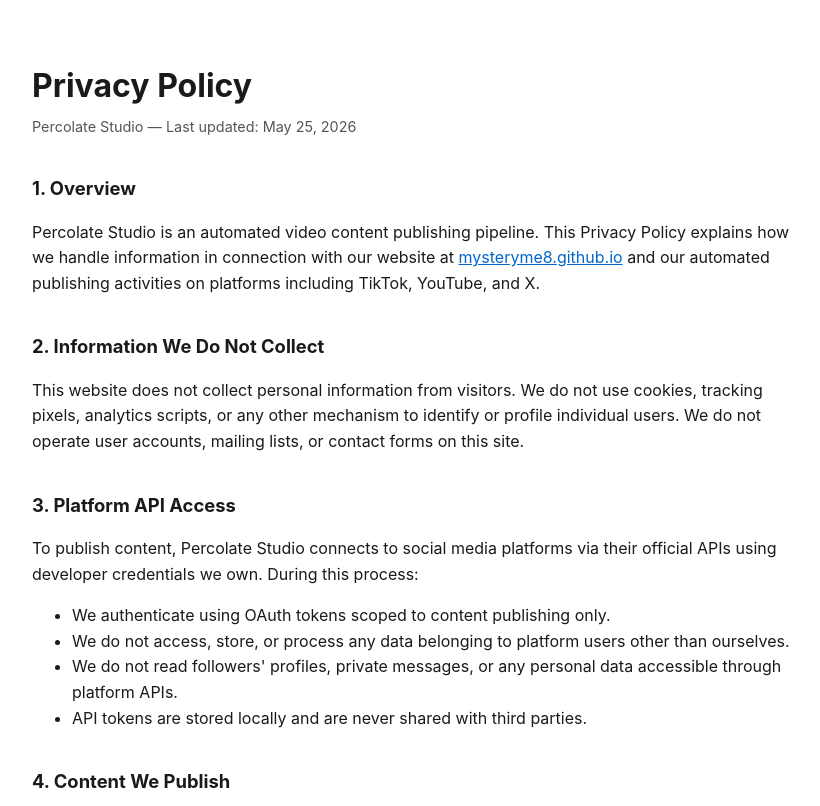
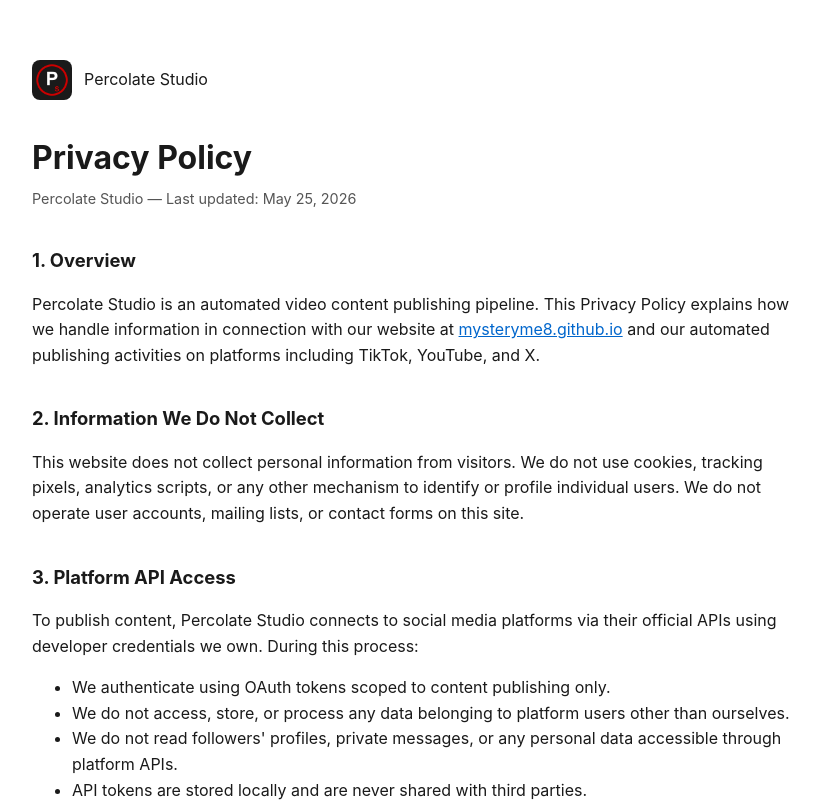
Before and after one commit to mysteryme8/mysteryme8.github.io, a plain HTML site: page privacy.html in a window 1280 px wide. Shown: the top 806 px of the page, without its empty margins (228-1048 px from the left). Drawn offline with Linux system fonts and the light colour scheme.

Commit message:
fix: TikTok app review — icon, page titles, header on legal pages

```diff
--- a/privacy.html
+++ b/privacy.html
@@ -3,7 +3,8 @@
 <head>
   <meta charset="UTF-8" />
   <meta name="viewport" content="width=device-width, initial-scale=1.0" />
-  <title>Privacy Policy – Percolate Studio</title>
+  <title>Percolate Studio Privacy Policy</title>
+  <link rel="icon" type="image/png" href="icon.png">
   <style>
     body { font-family: -apple-system, BlinkMacSystemFont, "Segoe UI", sans-serif; max-width: 760px; margin: 60px auto; padding: 0 24px; color: #1a1a1a; line-height: 1.6; }
     h1 { font-size: 2rem; margin-bottom: 4px; }
@@ -14,6 +15,10 @@
   </style>
 </head>
 <body>
+  <header style="display:flex;align-items:center;gap:12px;margin-bottom:32px">
+    <img src="icon.png" alt="Percolate Studio icon" style="width:40px;height:40px;border-radius:8px">
+    <span>Percolate Studio</span>
+  </header>
   <h1>Privacy Policy</h1>
   <p class="meta">Percolate Studio &mdash; Last updated: May 25, 2026</p>
 
```
Also changed, not shown: terms.html (+6 -1 lines), icon.png (added).
